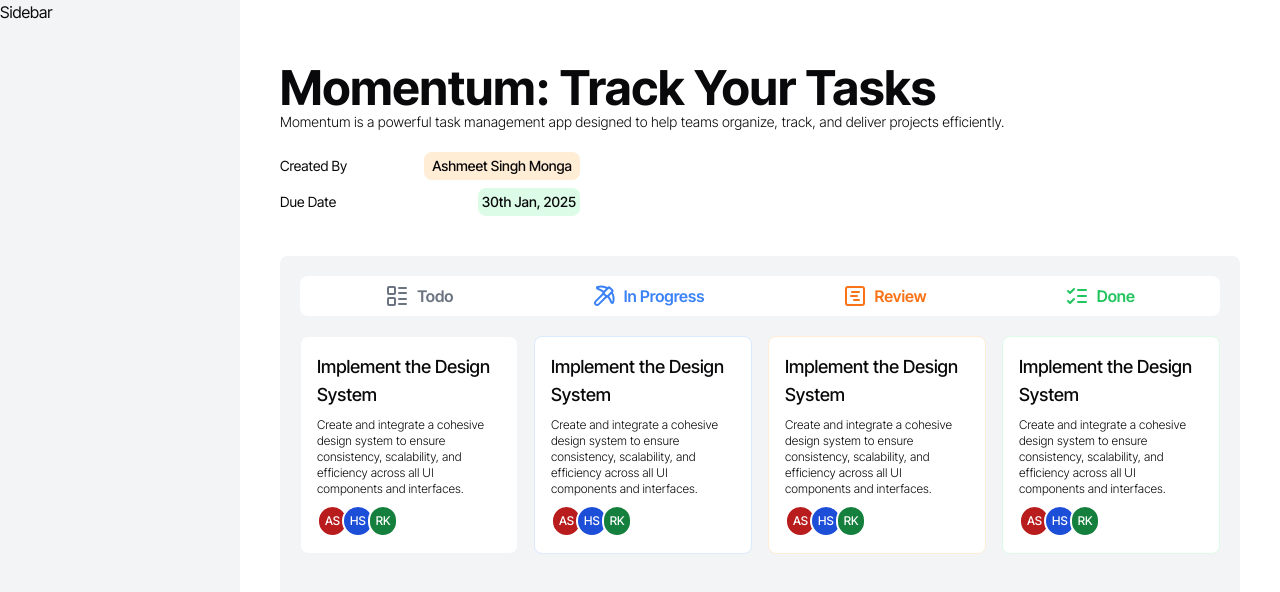
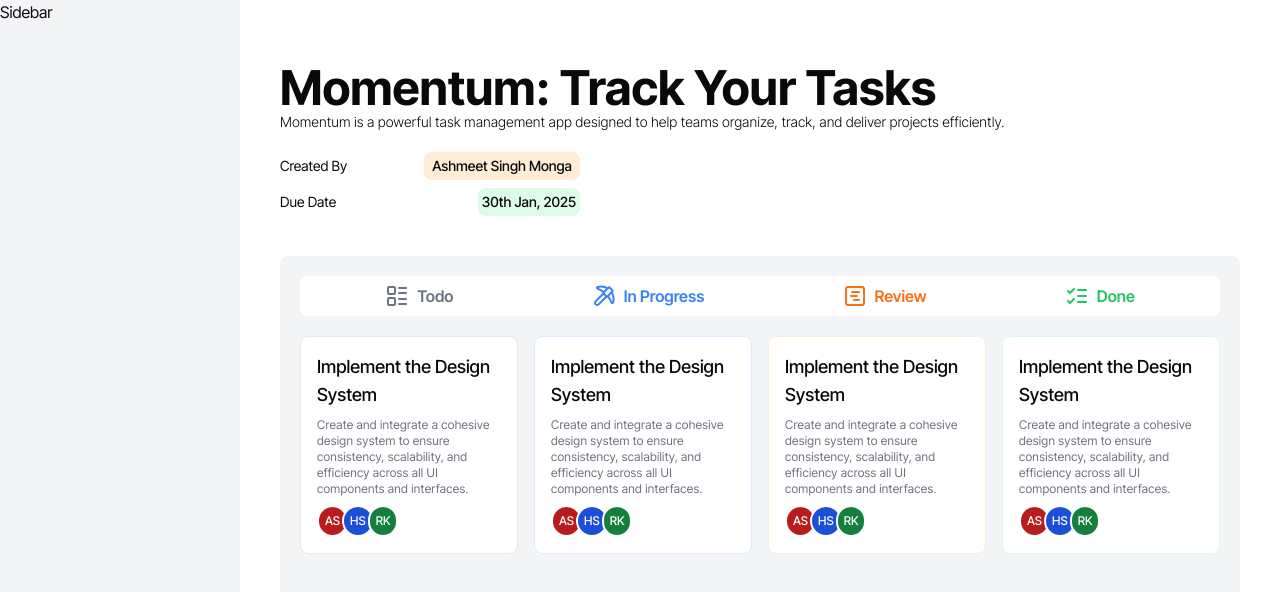
Before and after one commit to ashmeetsmonga/nextjs-momentum, a Next.js app: page /project/1 in a window 1280 px wide. Shown: the top 592 px of the page. Built offline with nearby package versions, Linux system fonts and the light colour scheme.

Commit message:
ui: Minor ui changes

```diff
--- a/app/components/Card/Card.tsx
+++ b/app/components/Card/Card.tsx
@@ -9,7 +9,7 @@ const Card: FC<CardProps> = ({ type }) => {
   return (
     <div className={`w-full bg-white rounded-lg p-4 border ${TASK_BORDER_COLORS[type]} space-y-2`}>
       <h2 className="font-medium text-lg">Implement the Design System</h2>
-      <p className="font-light text-xs">Create and integrate a cohesive design system to ensure consistency, scalability, and efficiency across all UI components and interfaces.</p>
+      <p className="text-gray-500 tracking-wide text-xs">Create and integrate a cohesive design system to ensure consistency, scalability, and efficiency across all UI components and interfaces.</p>
       <div className="flex">
         <div className="rounded-full px-1.5 py-1.5 bg-red-700 text-white text-xs font-medium border-2 border-white">AS</div>
         <div className="rounded-full px-1.5 py-1.5 bg-blue-700 text-white text-xs font-medium border-2 border-white -ml-1.5">HS</div>
--- a/constants.ts
+++ b/constants.ts
@@ -1,5 +1,5 @@
 export const TASK_BORDER_COLORS = {
-  TODO: "border-gray-100",
+  TODO: "border-gray-200",
   IN_PROGRESS: "border-blue-100",
   REVIEW: "border-orange-100",
   DONE: "border-green-100",
--- a/tailwind.config.ts
+++ b/tailwind.config.ts
@@ -3,7 +3,7 @@ import type { Config } from "tailwindcss";
 export default {
   darkMode: ["class"],
   content: ["./pages/**/*.{js,ts,jsx,tsx,mdx}", "./components/**/*.{js,ts,jsx,tsx,mdx}", "./app/**/*.{js,ts,jsx,tsx,mdx}"],
-  safelist: ["border-gray-100", "border-blue-100", "border-orange-100", "border-green-100"],
+  safelist: ["border-gray-200", "border-blue-100", "border-orange-100", "border-green-100"],
   theme: {
     extend: {
       colors: {
```
